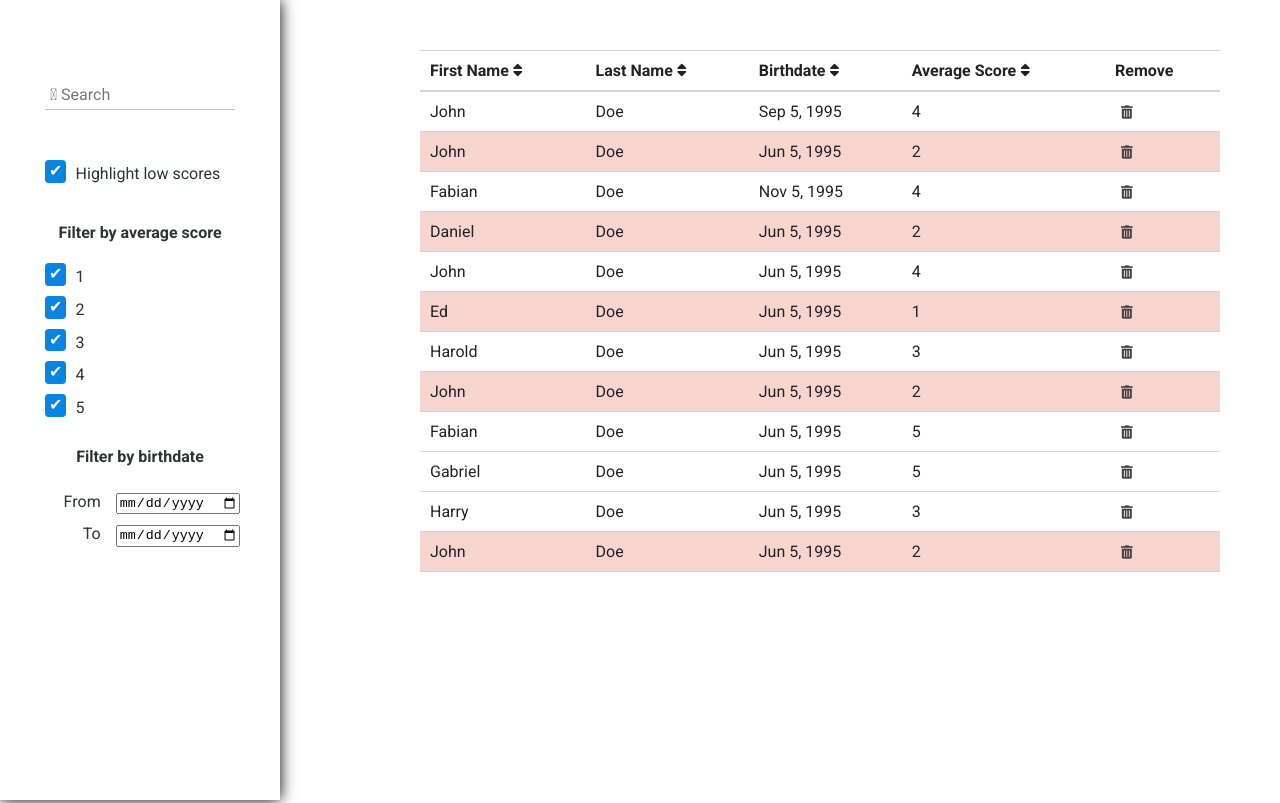
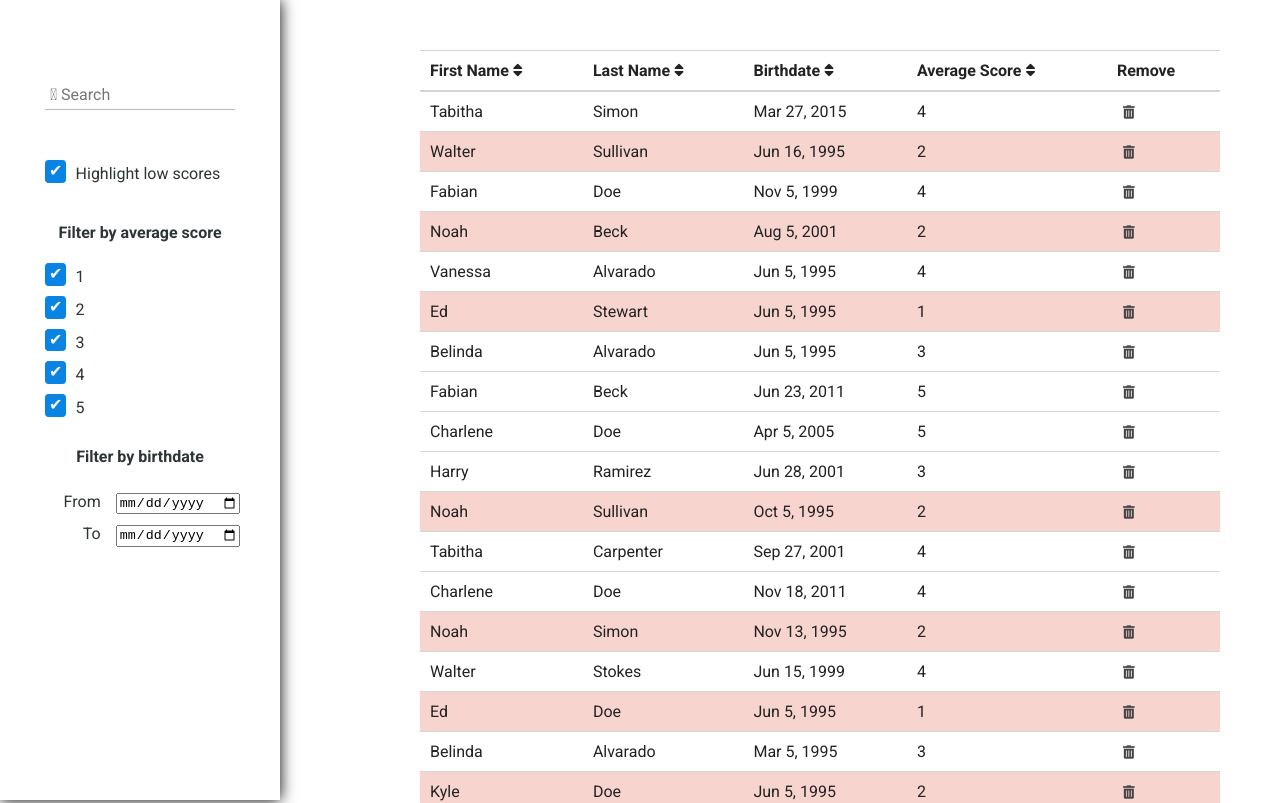
Before and after one commit to olegov99/data-table, an Angular app: page / in a window 1280 px wide. Shown: the top 803 px of the page. Built offline with nearby package versions, Linux system fonts and the light colour scheme.

Commit message:
Update mock-students.ts

```diff
--- a/src/app/mock-students.ts
+++ b/src/app/mock-students.ts
@@ -1,16 +1,40 @@
 import { Student } from './student';
 
 export const STUDENTS: Student[] = [
-  {firstName: 'John', lastName: 'Doe', birthDate: new Date(1995, 8, 5), averageScore: 4, id: 1},
-  {firstName: 'John', lastName: 'Doe', birthDate: new Date(1995, 5, 5), averageScore: 2, id: 2},
-  {firstName: 'Fabian', lastName: 'Doe', birthDate: new Date(1995, 10, 5), averageScore: 4, id: 3},
-  {firstName: 'Daniel', lastName: 'Doe', birthDate: new Date(1995, 5, 5), averageScore: 2, id: 4},
-  {firstName: 'John', lastName: 'Doe', birthDate: new Date(1995, 5, 5), averageScore: 4, id: 5},
-  {firstName: 'Ed', lastName: 'Doe', birthDate: new Date(1995, 5, 5), averageScore: 1, id: 6},
-  {firstName: 'Harold', lastName: 'Doe', birthDate: new Date(1995, 5, 5), averageScore: 3, id: 7},
-  {firstName: 'John', lastName: 'Doe', birthDate: new Date(1995, 5, 5), averageScore: 2, id: 8},
-  {firstName: 'Fabian', lastName: 'Doe', birthDate: new Date(1995, 5, 5), averageScore: 5, id: 9},
-  {firstName: 'Gabriel', lastName: 'Doe', birthDate: new Date(1995, 5, 5), averageScore: 5, id: 10},
-  {firstName: 'Harry', lastName: 'Doe', birthDate: new Date(1995, 5, 5), averageScore: 3, id: 11},
-  {firstName: 'John', lastName: 'Doe', birthDate: new Date(1995, 5, 5), averageScore: 2, id: 12}
+  {firstName: 'Tabitha', lastName: 'Simon', birthDate: new Date(2015, 2, 27), averageScore: 4, id: 1},
+  {firstName: 'Walter', lastName: 'Sullivan', birthDate: new Date(1995, 5, 16), averageScore: 2, id: 2},
+  {firstName: 'Fabian', lastName: 'Doe', birthDate: new Date(1999, 10, 5), averageScore: 4, id: 3},
+  {firstName: 'Noah', lastName: 'Beck', birthDate: new Date(2001, 7, 5), averageScore: 2, id: 4},
+  {firstName: 'Vanessa', lastName: 'Alvarado', birthDate: new Date(1995, 5, 5), averageScore: 4, id: 5},
+  {firstName: 'Ed', lastName: 'Stewart', birthDate: new Date(1995, 5, 5), averageScore: 1, id: 6},
+  {firstName: 'Belinda', lastName: 'Alvarado', birthDate: new Date(1995, 5, 5), averageScore: 3, id: 7},
+  {firstName: 'Brandy', lastName: 'Wade', birthDate: new Date(2015, 8, 4), averageScore: 2, id: 8},
+  {firstName: 'Fabian', lastName: 'Beck', birthDate: new Date(2011, 5, 23), averageScore: 5, id: 9},
+  {firstName: 'Charlene', lastName: 'Doe', birthDate: new Date(2005, 3, 5), averageScore: 5, id: 10},
+  {firstName: 'Harry', lastName: 'Ramirez', birthDate: new Date(2001, 5, 28), averageScore: 3, id: 11},
+  {firstName: 'Noah', lastName: 'Sullivan', birthDate: new Date(1995, 9, 5), averageScore: 2, id: 12},
+  {firstName: 'Tabitha', lastName: 'Carpenter', birthDate: new Date(2001, 8, 27), averageScore: 4, id: 13},
+  {firstName: 'Walter', lastName: 'Ramirez', birthDate: new Date(2015, 5, 5), averageScore: 2, id: 14},
+  {firstName: 'Charlene', lastName: 'Doe', birthDate: new Date(2011, 10, 18), averageScore: 4, id: 15},
+  {firstName: 'Noah', lastName: 'Simon', birthDate: new Date(1995, 10, 13), averageScore: 2, id: 16},
+  {firstName: 'Walter', lastName: 'Stokes', birthDate: new Date(1999, 5, 15), averageScore: 4, id: 17},
+  {firstName: 'Ed', lastName: 'Doe', birthDate: new Date(1995, 5, 5), averageScore: 1, id: 18},
+  {firstName: 'Belinda', lastName: 'Alvarado', birthDate: new Date(1995, 2, 5), averageScore: 3, id: 19},
+  {firstName: 'Kyle', lastName: 'Doe', birthDate: new Date(1995, 5, 5), averageScore: 2, id: 20},
+  {firstName: 'Brandy', lastName: 'Stewart', birthDate: new Date(1999, 1, 5), averageScore: 5, id: 21},
+  {firstName: 'Gabriel', lastName: 'Wade', birthDate: new Date(2011, 5, 11), averageScore: 5, id: 22},
+  {firstName: 'Vanessa', lastName: 'Ramirez', birthDate: new Date(2015, 20, 5), averageScore: 3, id: 23},
+  {firstName: 'Noah', lastName: 'Stokes', birthDate: new Date(2001, 11, 15), averageScore: 2, id: 24},
+  {firstName: 'Tabitha', lastName: 'Carpenter', birthDate: new Date(2005, 8, 2), averageScore: 4, id: 25},
+  {firstName: 'Charlene', lastName: 'Sullivan', birthDate: new Date(2005, 4, 9), averageScore: 2, id: 26},
+  {firstName: 'Kyle', lastName: 'Doe', birthDate: new Date(2011, 10, 8), averageScore: 4, id: 27},
+  {firstName: 'Noah', lastName: 'Beck', birthDate: new Date(2005, 6, 5), averageScore: 2, id: 28},
+  {firstName: 'Walter', lastName: 'Alvarado', birthDate: new Date(1995, 5, 4), averageScore: 4, id: 29},
+  {firstName: 'Ed', lastName: 'Doe', birthDate: new Date(1995, 8, 5), averageScore: 1, id: 30},
+  {firstName: 'Belinda', lastName: 'Alvarado', birthDate: new Date(1995, 5, 3), averageScore: 3, id: 31},
+  {firstName: 'Kyle', lastName: 'Doe', birthDate: new Date(2005, 1, 5), averageScore: 2, id: 32},
+  {firstName: 'Fabian', lastName: 'Beck', birthDate: new Date(1999, 5, 10), averageScore: 5, id: 33},
+  {firstName: 'Vanessa', lastName: 'Simon', birthDate: new Date(2015, 2, 22), averageScore: 5, id: 34},
+  {firstName: 'Brandy', lastName: 'Ramirez', birthDate: new Date(2011, 5, 1), averageScore: 3, id: 35},
+  {firstName: 'Noah', lastName: 'Wade', birthDate: new Date(2001, 3, 12), averageScore: 2, id: 36}
 ];
```
